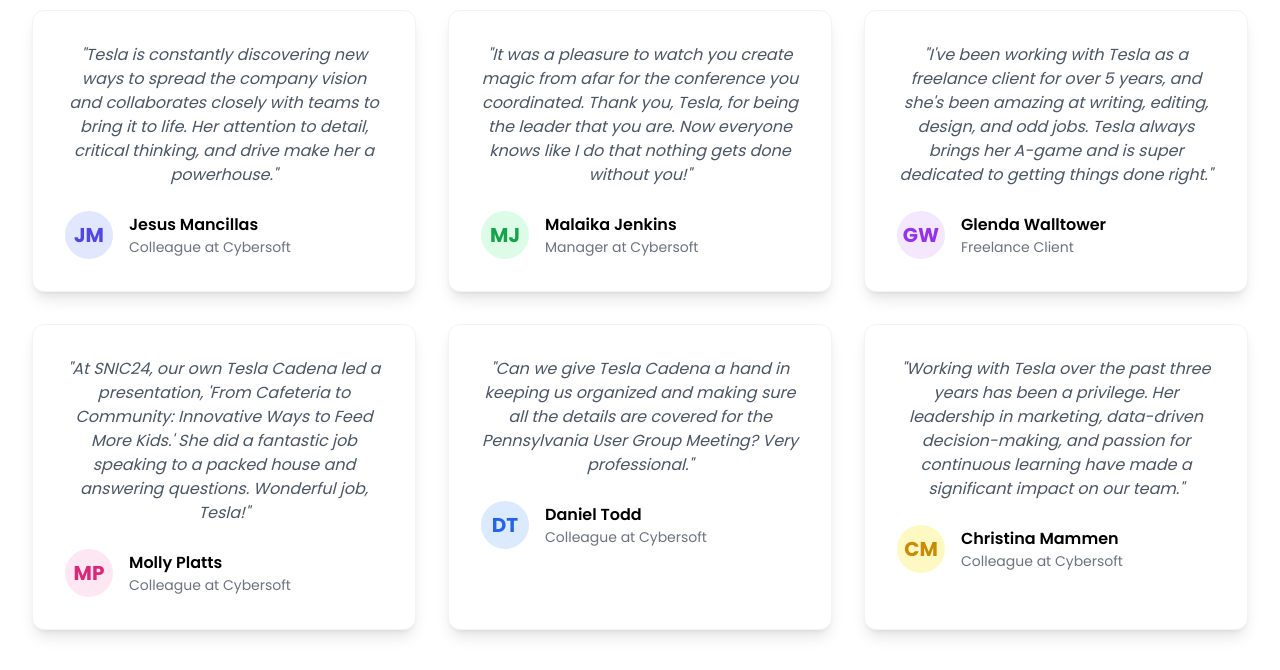
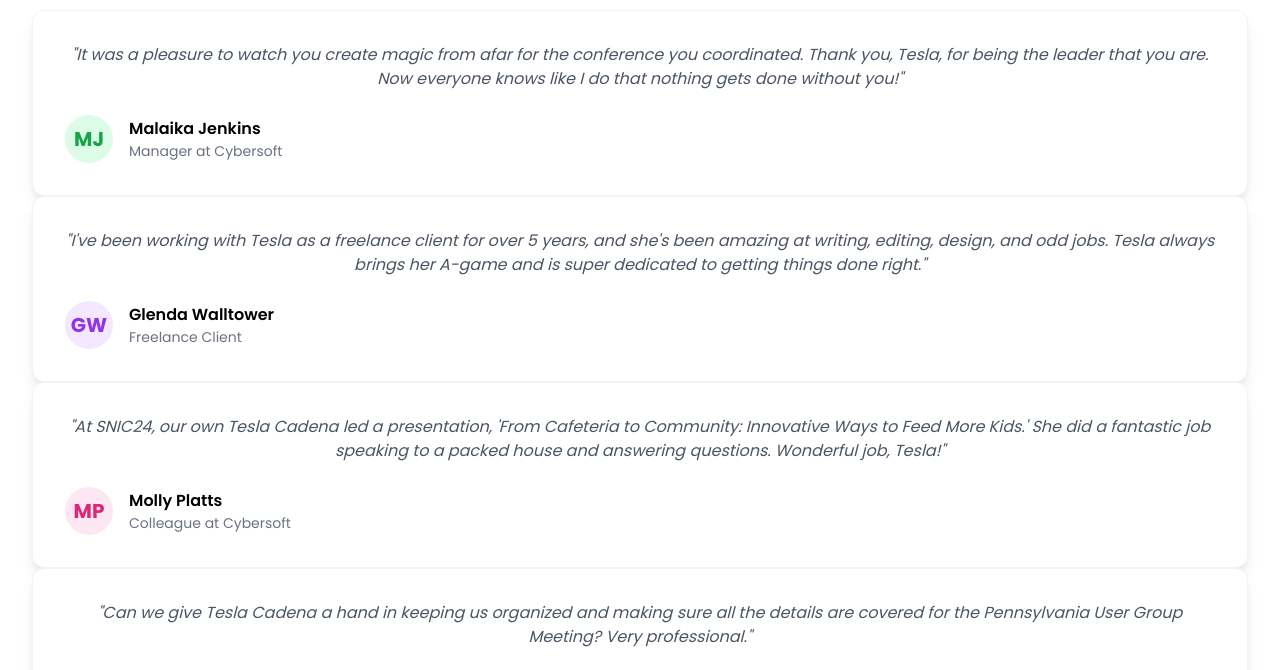
Before and after one commit to TeslaCadena/servicestestimonials, a plain HTML site: page index.html in a window 1280 px wide. Shown: the part 106-776 px from the top of the page. Drawn offline with nearby package versions, Linux system fonts and the light colour scheme.

Commit message:
Update index.html

```diff
--- a/index.html
+++ b/index.html
@@ -18,23 +18,10 @@
 <!-- Their Words, Not Mine -->
 <section class="py-16 bg-white">
     <div class="container mx-auto px-4 md:px-8">
-        <div class="text-center mb-24">
+        <div class="text-center mb-16">
            <h2 class="text-3xl font-bold mb-4 text-center">
   <span style="color: #594be5;">Their Words</span>, Not Mine
 </h2>
-
-        <div class="grid grid-cols-1 md:grid-cols-2 lg:grid-cols-3 gap-8">
-            <!-- Testimonial 1 -->
-<div class="service-modal p-8 rounded-xl shadow-lg border">
-                <p class="text-gray-600 italic mb-6">"Tesla is constantly discovering new ways to spread the company vision and collaborates closely with teams to bring it to life. Her attention to detail, critical thinking, and drive make her a powerhouse."</p>
-                <div class="flex items-center">
-        <div class="w-12 h-12 bg-indigo-100 rounded-full flex items-center justify-center text-indigo-600 font-bold text-xl mr-4">JM</div>
-        <div class="text-left">
-                        <h4 class="font-semibold">Jesus Mancillas</h4>
-                        <p class="text-gray-500 text-sm">Colleague at Cybersoft</p>
-                    </div>
-                </div>
-            </div>
 
             <!-- Testimonial 2 -->
             <div class="service-modal p-8 rounded-xl shadow-lg border">
```
